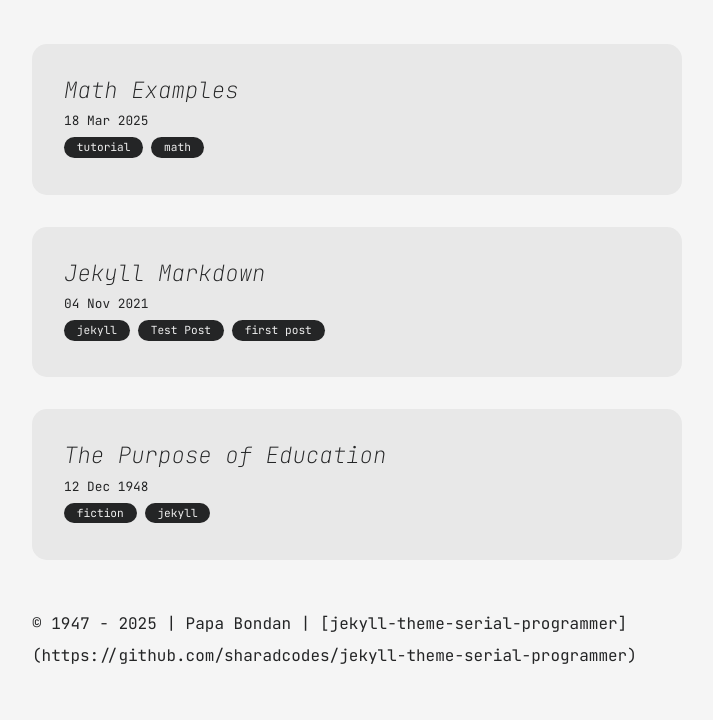
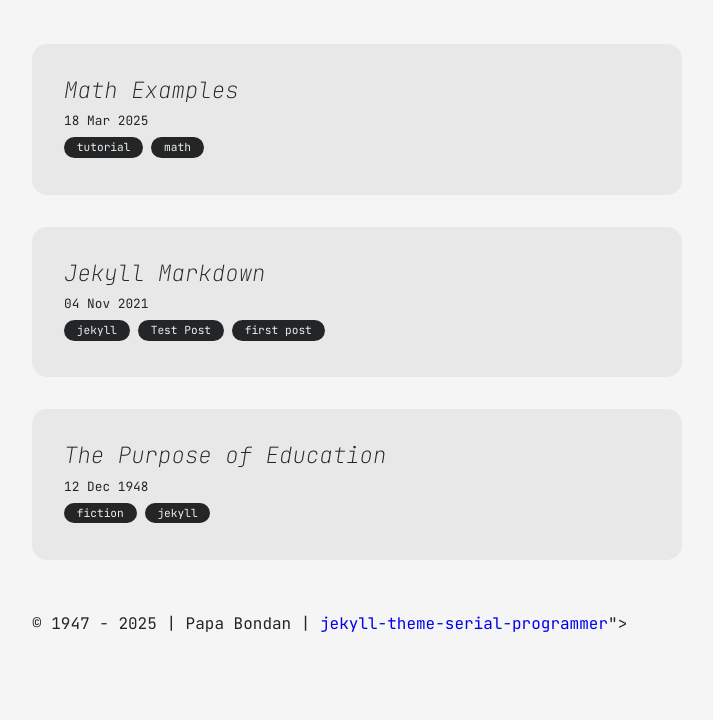
Before and after one commit to insansdi/papabondan.github.io, a Jekyll site: the page built from index.md, in a window 1280 px wide. Shown: the part 368-1088 px from the top of the page, without its empty margins (283-996 px from the left). Built offline with Jekyll 4.4.1, drawn with Linux system fonts in a browser that asks for light colours; after the commit the page ends 1056 px from its top, so only the background shows below that.

Commit message:
Update footer.html

```diff
--- a/_includes/footer.html
+++ b/_includes/footer.html
@@ -1,4 +1,4 @@
 <footer>
-  <p>&copy; 1947 - {{ 'now' | date: "%Y" }} | {{site.title}} | [jekyll-theme-serial-programmer](https://github.com/sharadcodes/jekyll-theme-serial-programmer)</p>
+  <p>&copy; 1947 - {{ 'now' | date: "%Y" }} | {{site.title}} | <a href="https://github.com/sharadcodes/jekyll-theme-serial-programmer">jekyll-theme-serial-programmer</a>"></p>
 </footer>
 <script src="{{site.baseurl}}/assets/js/mode.js" defer></script>
```
